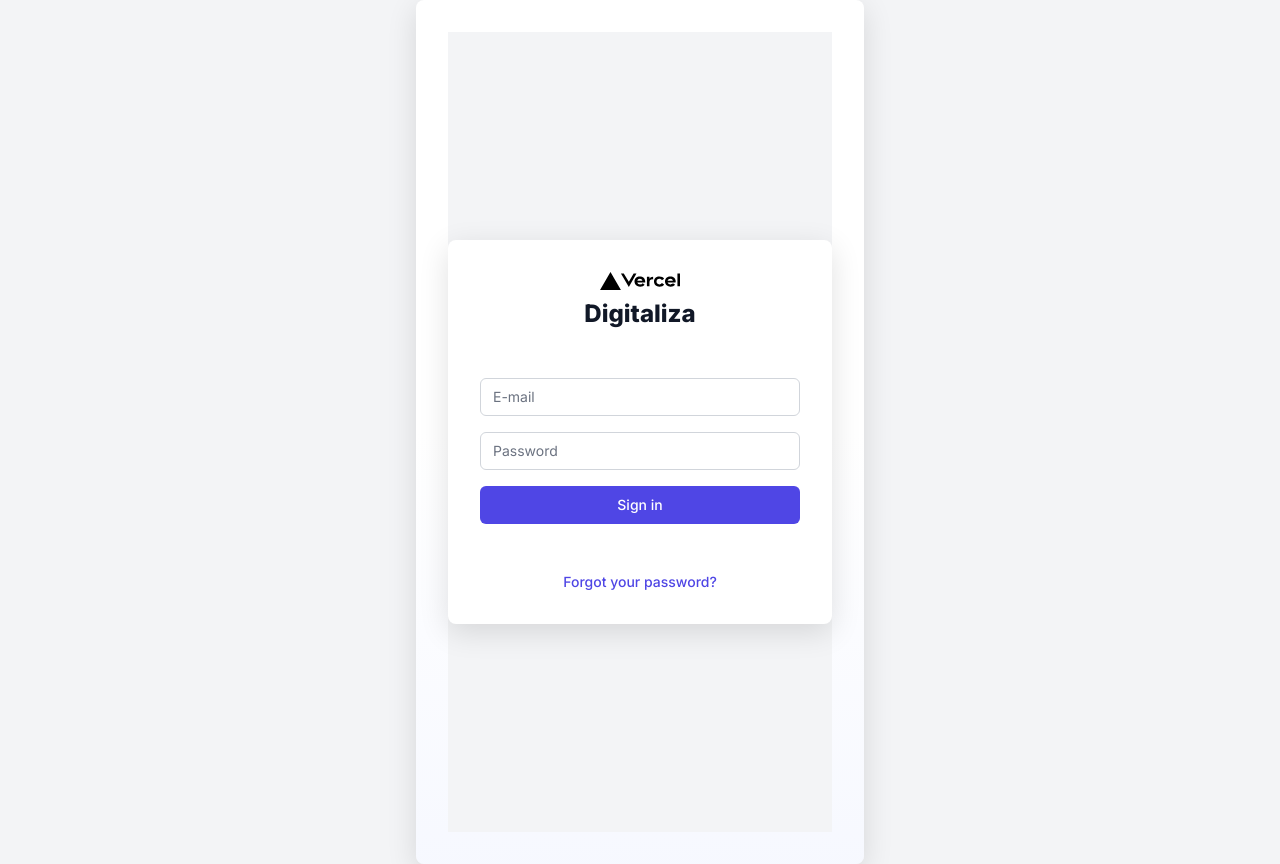
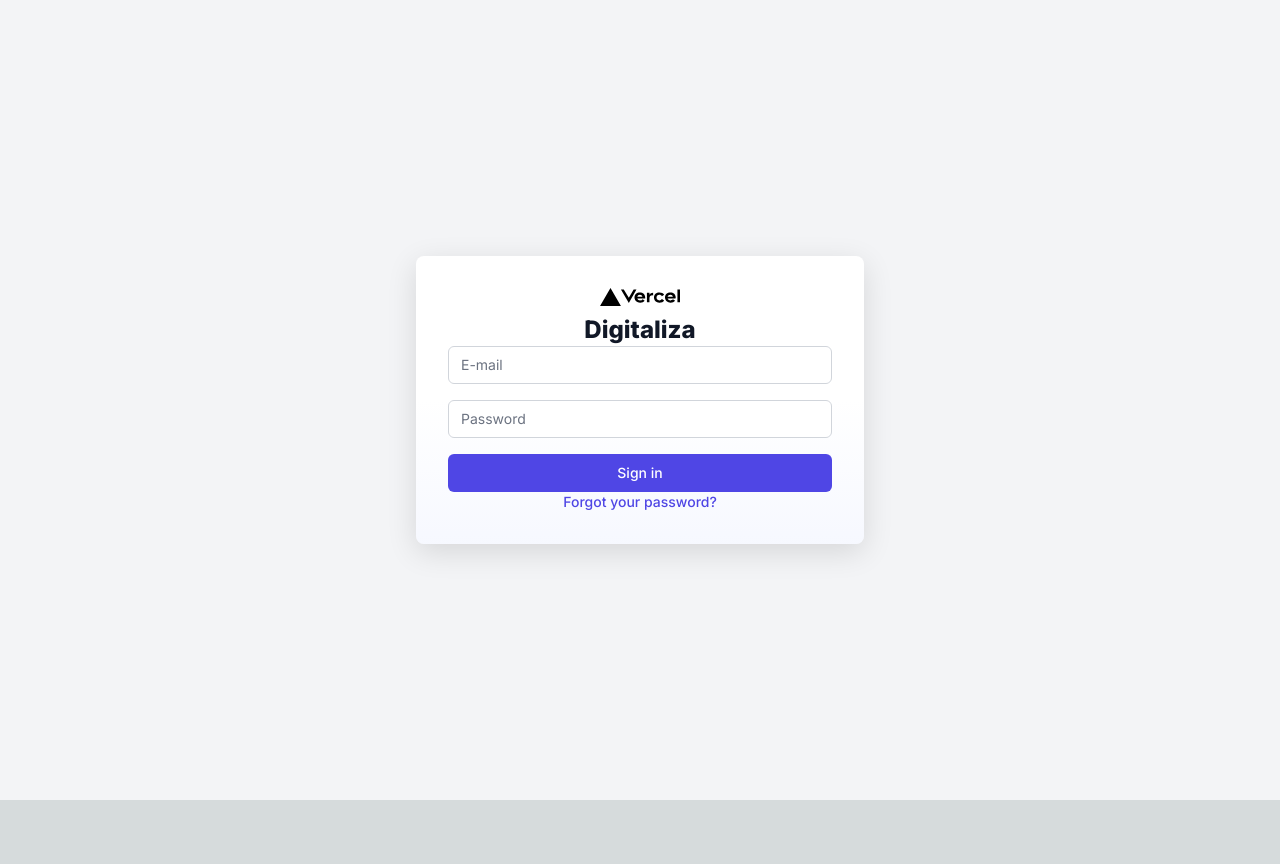
Before and after one commit to DanielMarcos1/next-project, a Next.js app: page /login in a window 1280 px wide. After the commit the page ends 800 px from the top, so only its background shows below. Built offline with nearby package versions, Linux system fonts and the light colour scheme.

Commit message:
Moved CSS configs

```diff
--- a/src/app/login/page.tsx
+++ b/src/app/login/page.tsx
@@ -15,9 +15,7 @@
   };
 
   return (
-    <div className="flex items-center justify-center min-h-screen bg-gray-100">
-      <div className="w-96 h-96 bg-white rounded-lg shadow-[0_8px_30px_rgb(0,0,0,0.12)] overflow-hidden">
-        <div className="h-full flex flex-col justify-between p-8">
+    <div className="relative">
       <div className="text-center">
         <Image
           src="/vercel.svg"
@@ -66,7 +64,5 @@
         </a>
       </div>
     </div>
-      </div>
-    </div>
   );
 }
```
Lines whose indentation alone changed are shown as unchanged.
